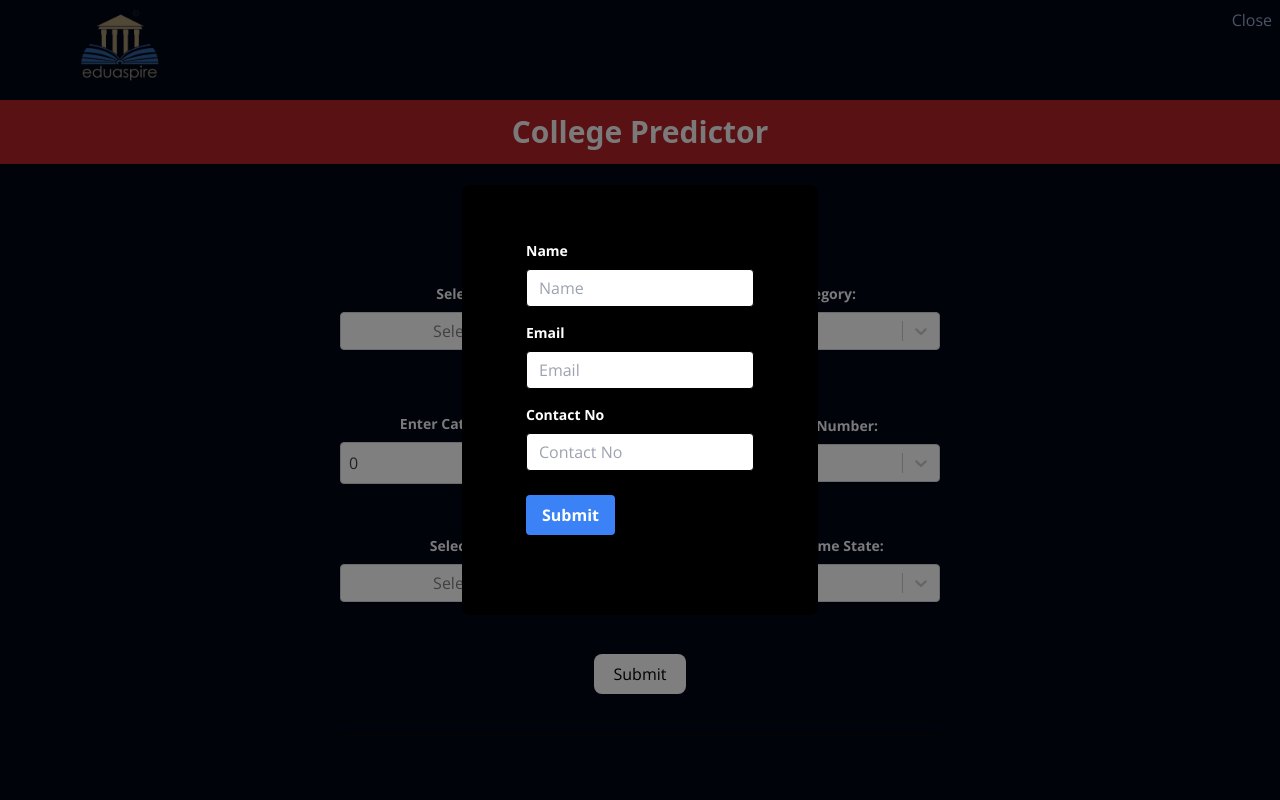
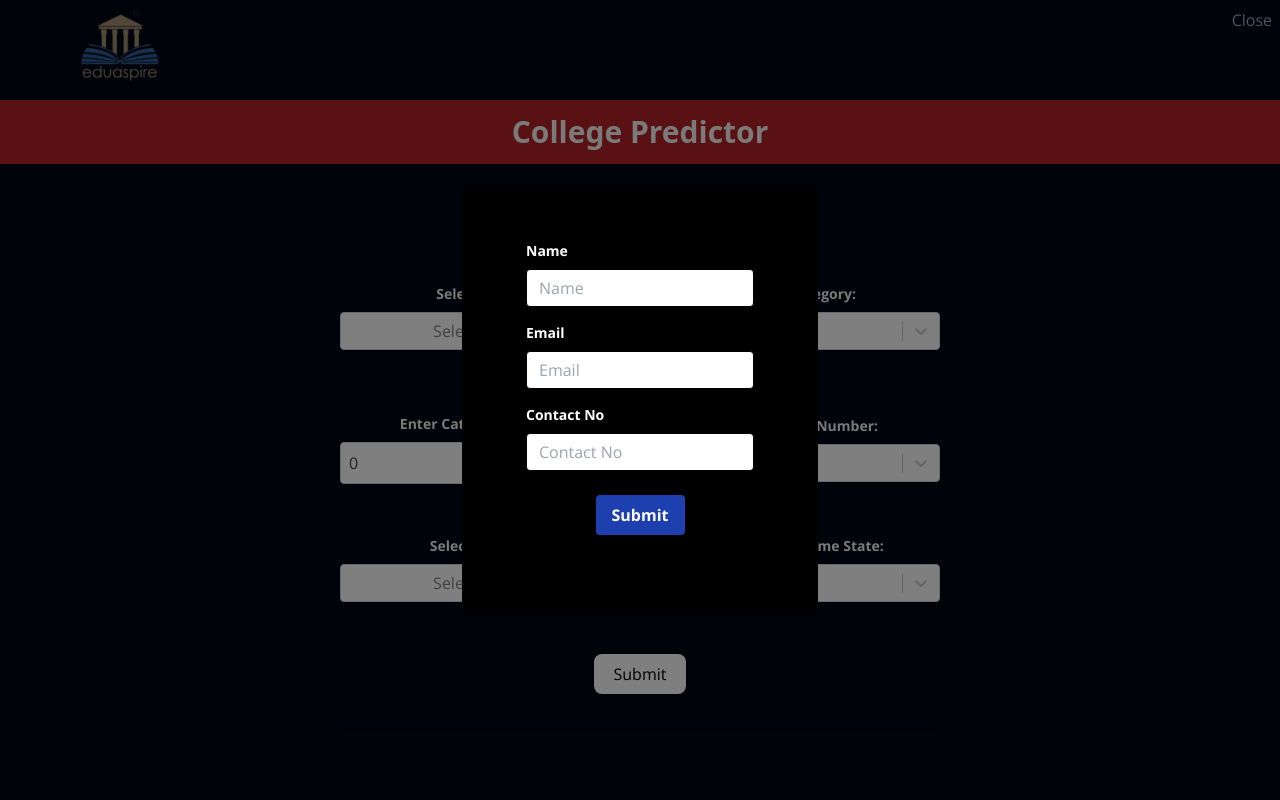
Before and after one commit to Tech-Midaspire/college-predictor, a Next.js app: page / in a window 1280 px wide. Shown: the top 800 px of the page. Built offline with nearby package versions, Linux system fonts and the light colour scheme.

Commit message:
Added loader

```diff
--- a/components/ContactForm.js
+++ b/components/ContactForm.js
@@ -21,13 +21,11 @@
         setError(null);
 
         if (formData.name && formData.email && formData.contact) {
-
             const emailRegex = /^[^\s@]+@[^\s@]+\.[^\s@]+$/;
             if (!emailRegex.test(formData.email)) {
                 setError('Invalid email format');
                 return;
             }
-
 
             const contactRegex = /^[0-9]{10}$/;
             if (!contactRegex.test(formData.contact)) {
@@ -63,7 +61,7 @@
     };
 
     return (
-        <form onSubmit={handleSubmit} className="bg-black rounded px-8 pt-6 pb-8 mb-4">
+        <form onSubmit={handleSubmit} className="bg-black text-white rounded px-8 pt-6 pb-8 mb-4">
             {error && <div className="mb-4 text-red-500">{error}</div>}
             <div className="mb-4">
                 <label className="block text-white text-sm font-bold mb-2" htmlFor="name">
@@ -110,9 +108,9 @@
                     required
                 />
             </div>
-            <div className="flex items-center justify-between">
+            <div className="flex items-center justify-center lg:mt-4">
                 <button
-                    className="bg-blue-500 hover:bg-red-700 text-white font-bold py-2 px-4 rounded focus:outline-none focus:shadow-outline"
+                    className="bg-blue-800 hover:bg-red-700 text-white  font-bold py-2 px-4 rounded focus:outline-none focus:shadow-outline"
                     type="submit"
                 >
                     Submit
@@ -122,5 +120,4 @@
     );
 };
 
-
-export default ContactForm
+export default ContactForm;
```
